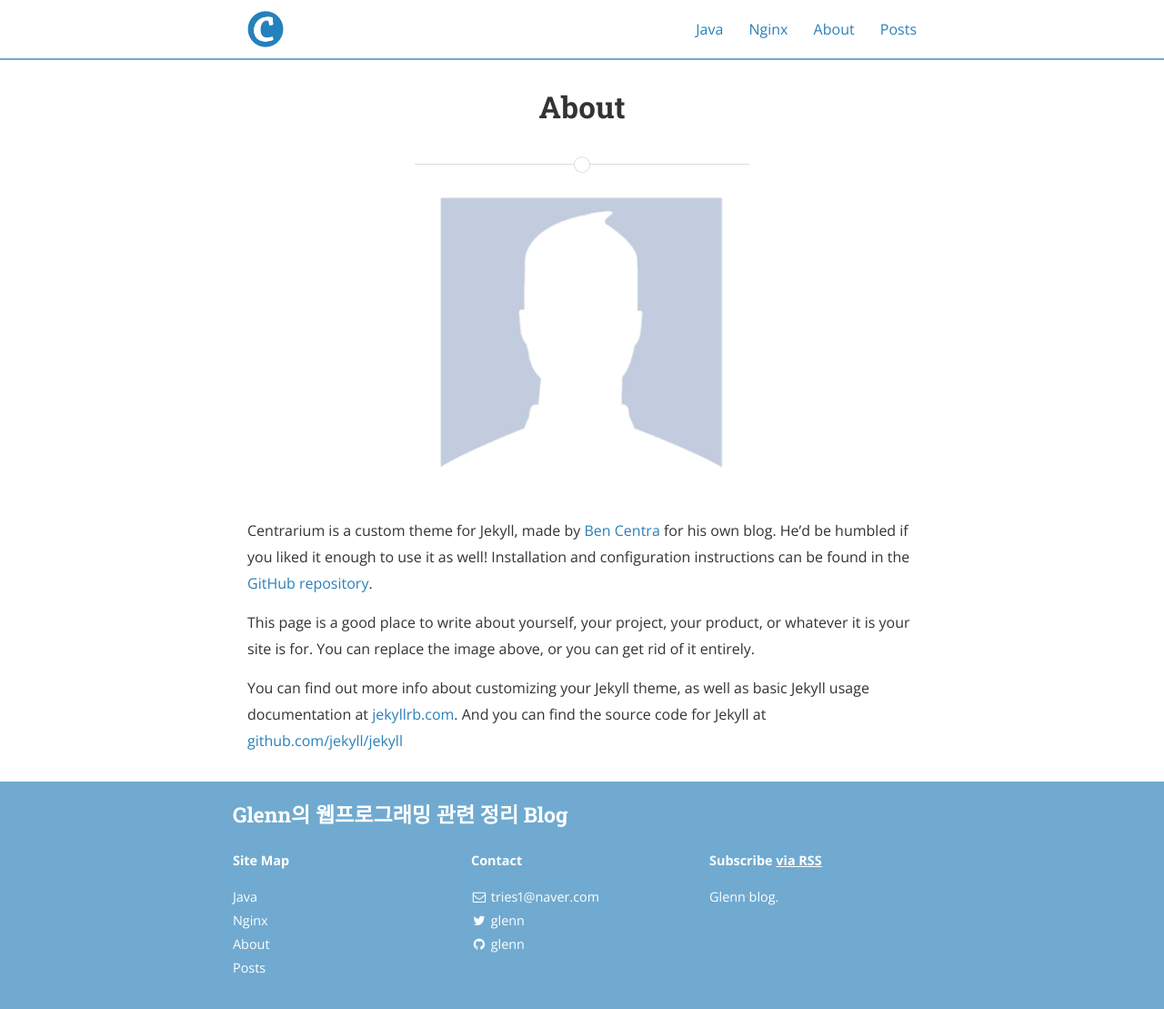
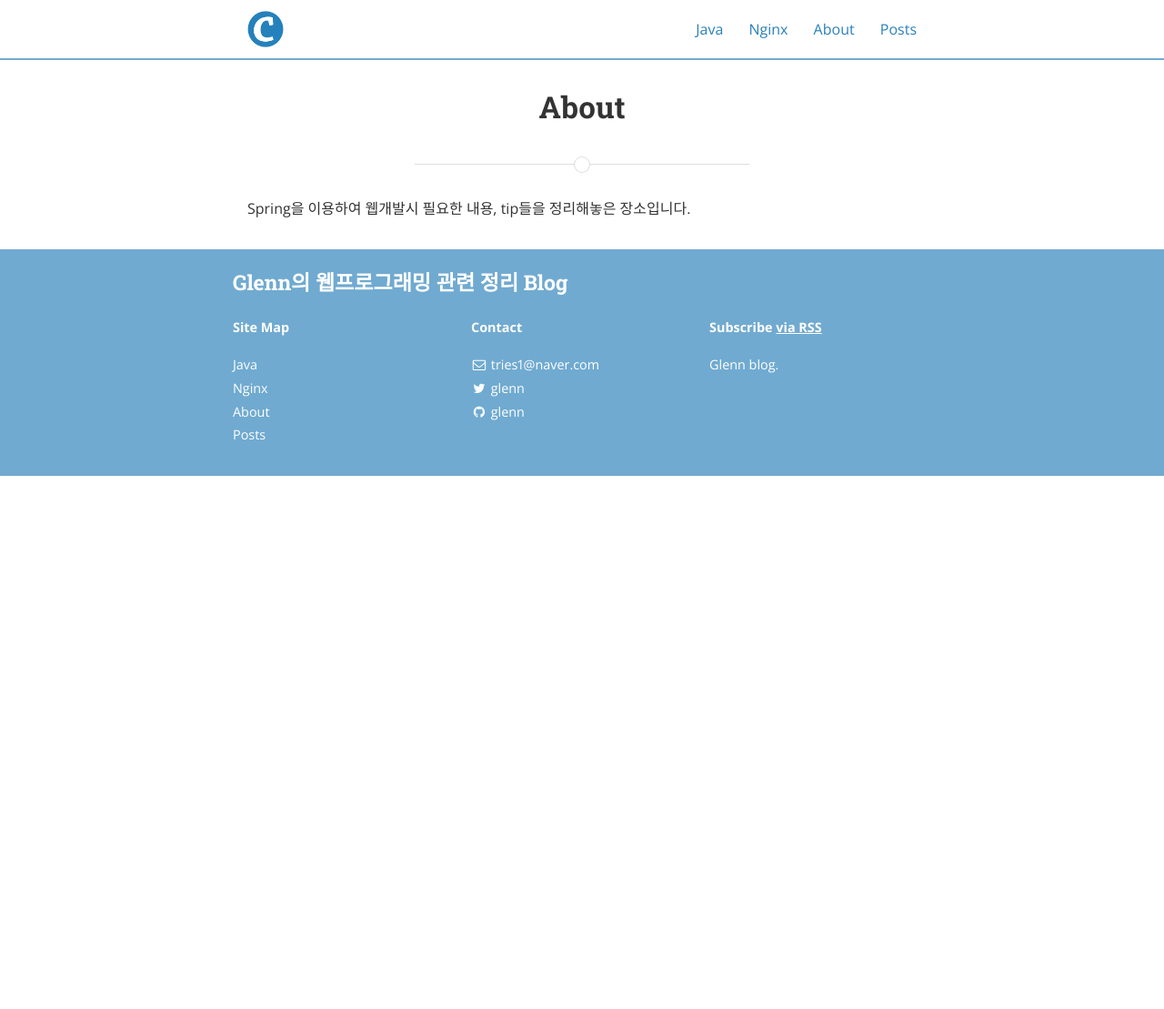
Before and after one commit to tries1/tries1.github.io, a Jekyll site: the page built from about.md, in a window 1280 px wide. Shown: the whole page at 91% size. Built offline with Jekyll 4.4.1, drawn with Linux system fonts in a browser that asks for light colours; nearby versions of some CDN libraries; after the commit the page ends 900 px from its top, so only the background shows below that.

Commit message:
about수정

```diff
--- a/about.md
+++ b/about.md
@@ -4,14 +4,4 @@ title: About
 permalink: /about/
 ---
 
-<img src="{{ site.baseurl }}/assets/profile-placeholder.gif" title="Profile Picture" class="profile">
-
-Centrarium is a custom theme for Jekyll, made by [Ben Centra][bencentra] for his own blog. He'd be humbled if you liked it enough to use it as well! Installation and configuration instructions can be found in the [GitHub repository](https://github.com/bencentra/centrarium).
-
-This page is a good place to write about yourself, your project, your product, or whatever it is your site is for. You can replace the image above, or you can get rid of it entirely.
-
-You can find out more info about customizing your Jekyll theme, as well as basic Jekyll usage documentation at [jekyllrb.com](http://jekyllrb.com/). And you can find the source code for Jekyll at [github.com/jekyll/jekyll](https://github.com/jekyll/jekyll)
-
-[centrarium]: https://github.com/bencentra/centrarium
-[bencentra]: http://bencentra.com
-[jekyll]: https://github.com/jekyll/jekyll
+Spring을 이용하여 웹개발시 필요한 내용, tip들을 정리해놓은 장소입니다.
```
